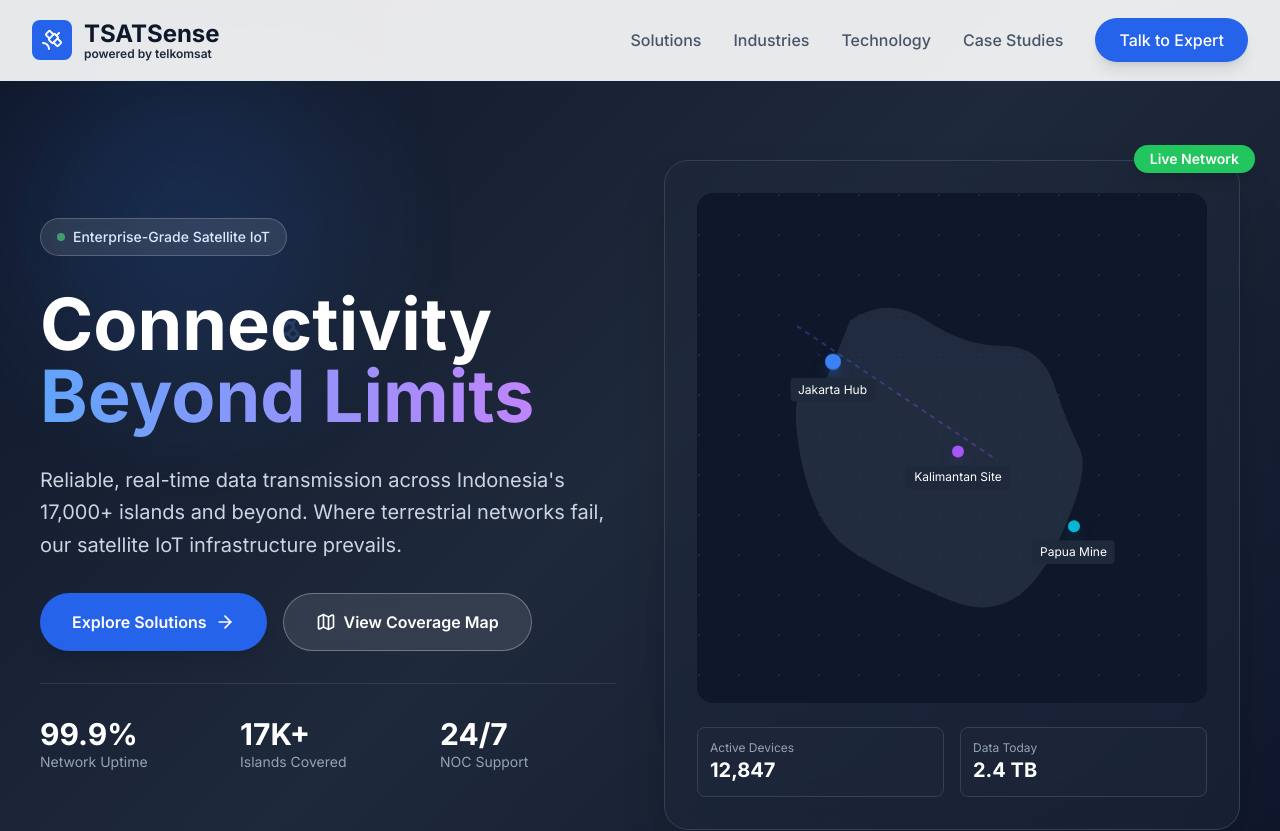
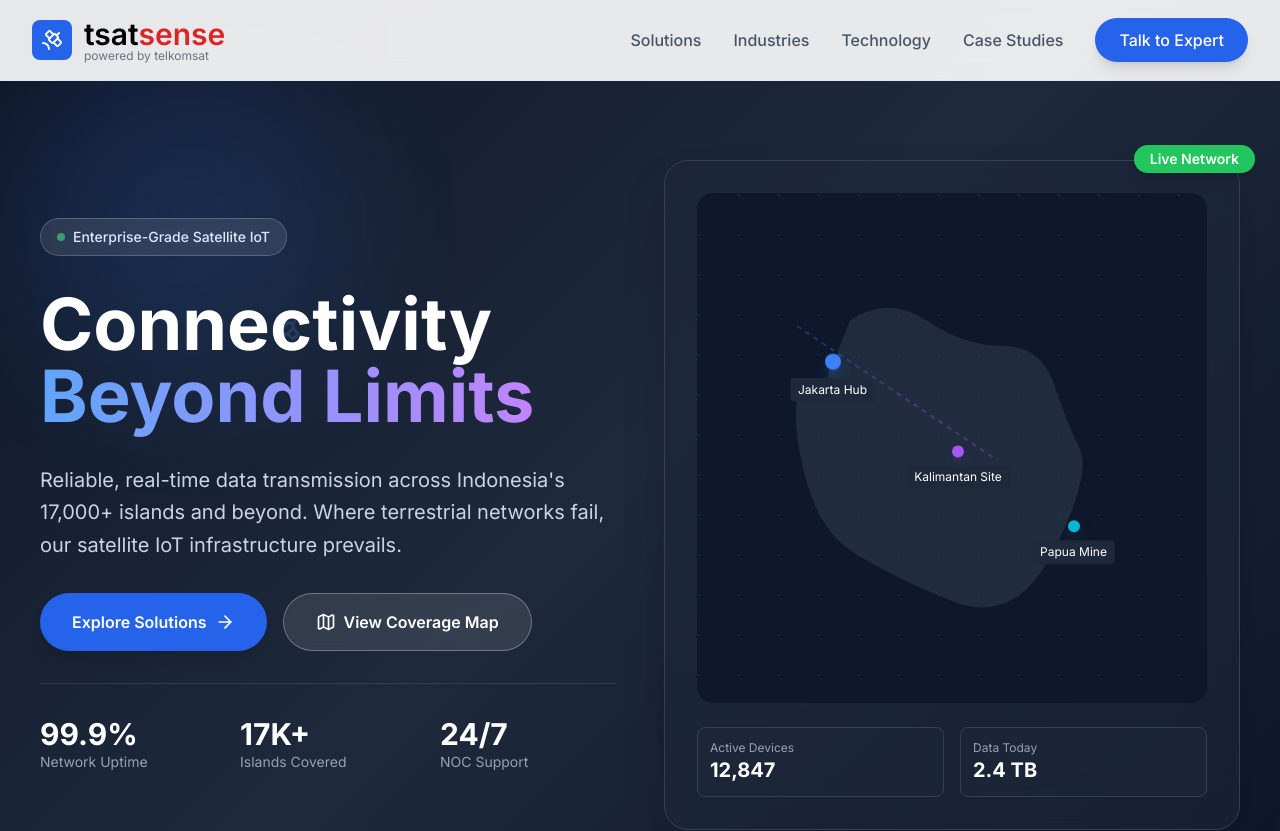
Before and after one commit to fathanzhafiri/TSATSense, a plain HTML site: page index.html in a window 1280 px wide. Shown: the top 831 px of the page. Drawn offline with nearby package versions, Linux system fonts and the light colour scheme.

Commit message:
Update index.html

```diff
--- a/index.html
+++ b/index.html
@@ -59,8 +59,12 @@
                         <i data-lucide="satellite" class="text-white w-6 h-6"></i>
                     </div>
                     <div>
-                        <span class="text-2xl font-bold text-slate-900">TSATSense</span>
-                        <span class="text-xs text-black-600 font-semibold block -mt-1">powered by telkomsat</span>
+                        <span class="text-3xl font-semibold">
+                        <span class="text-black">tsat</span><span class="text-red-600">sense</span>
+                      </span>
+                      <span class="text-xs text-gray-500 block -mt-1">
+                        powered by telkomsat
+                      </span>
                     </div>
                 </div>
 
```
